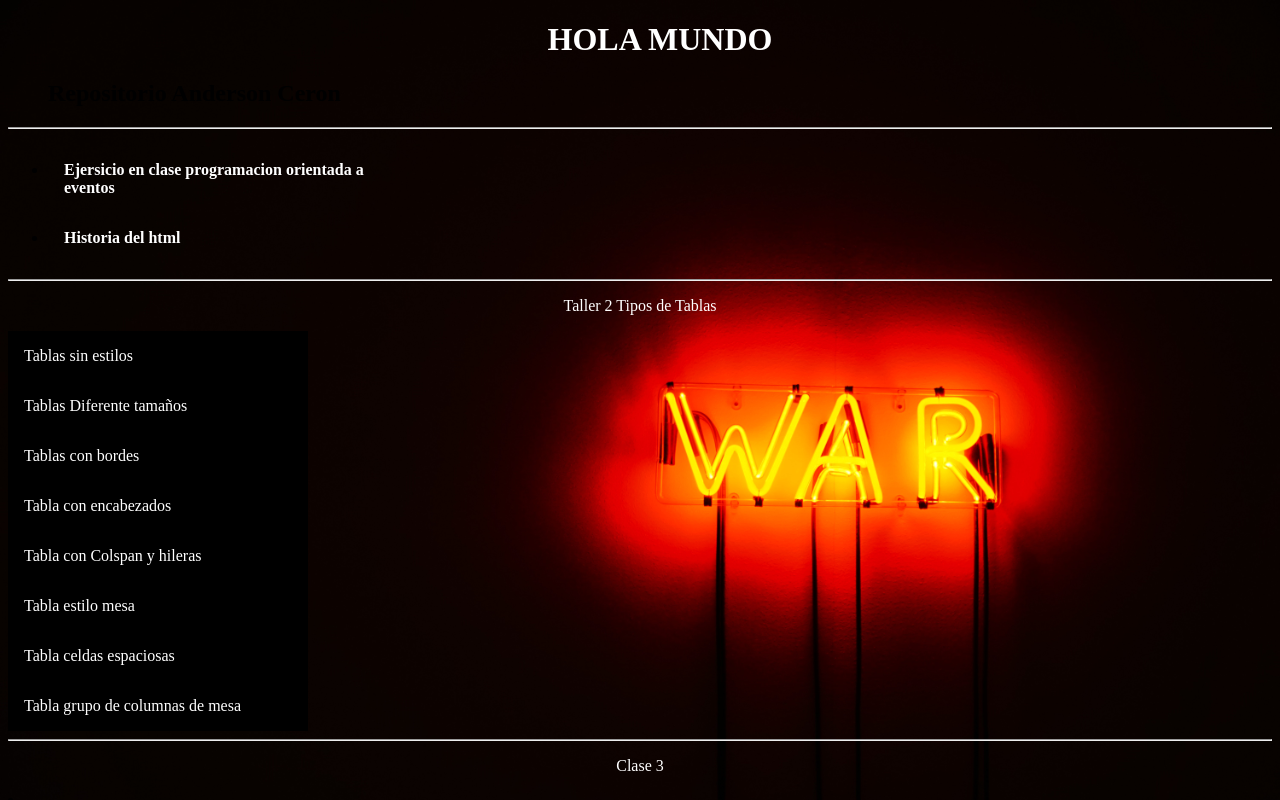
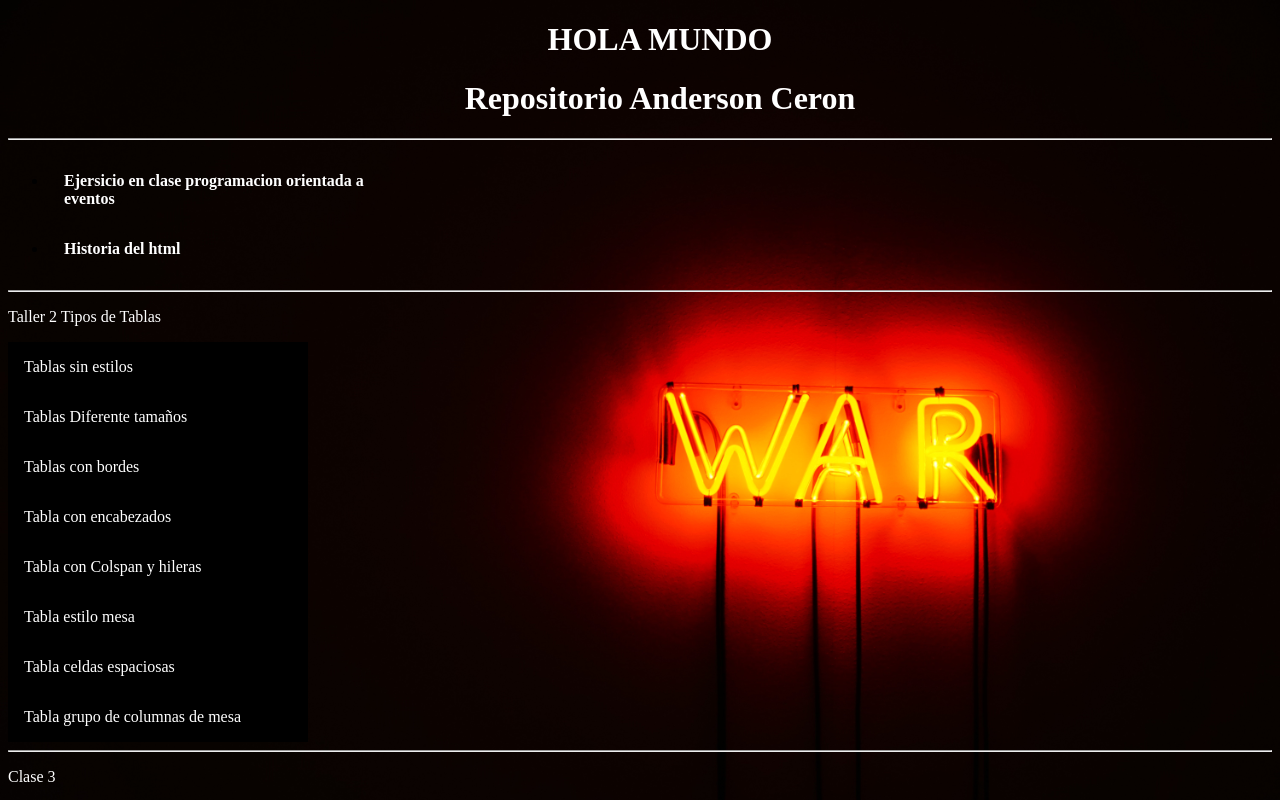
Before and after one commit to AndersonC09/programacion-orientadad-a-eventos, a plain HTML site: page index.html in a window 1280 px wide. Shown: the top 800 px of the page. Drawn offline with Linux system fonts and the light colour scheme.

Commit message:
index.html

```diff
--- a/index.html
+++ b/index.html
@@ -15,7 +15,7 @@
         }
         p{
             color:white;
-            text-align: center;
+            text-align: left;
         }
         men{
              list-style-type: none;
@@ -96,7 +96,7 @@
 
     <ul class="titulo">
         <h1>HOLA MUNDO</h1>
-    <h2>Repositorio Anderson Ceron</h2>
+    <h1>Repositorio Anderson Ceron</h1>
     </ul>
 
     <hr>
```
